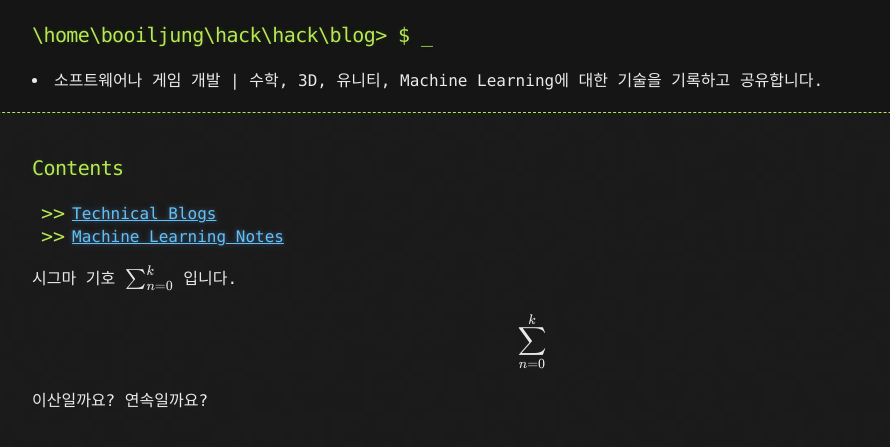
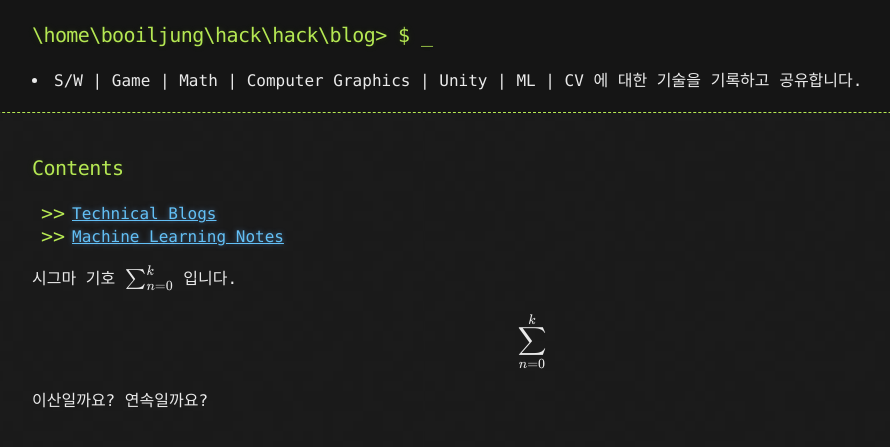
Before and after one commit to booiljung/xxxxx, a Jekyll site: the page built from index.md, in a window 1280 px wide. Shown: the top 447 px of the page, without its empty margins (108-998 px from the left). Built offline with Jekyll 4.4.1, drawn with Linux system fonts in a browser that asks for light colours; our own code applies the rules of GitHub Pages for plain Markdown files; formulas are drawn with MathJax 3.

Commit message:
hader description changed

```diff
--- a/_config.yml
+++ b/_config.yml
@@ -1,6 +1,6 @@
 markdown: kramdown
 title: \home\booiljung\hack\hack\blog> $ _
-description: 소프트웨어나 게임 개발 | 수학, 3D, 유니티, Machine Learning에 대한 기술을 기록하고 공유합니다.
+description: S/W | Game | Math | Computer Graphics | Unity | ML | CV 에 대한 기술을 기록하고 공유합니다.
 show_downloads: false
 google_analytics:
 theme: jekyll-theme-hacker
```
